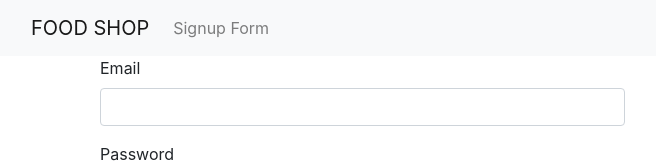
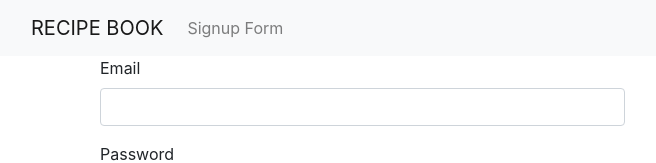
Before and after one commit to AMANJOTSINGH14/recepie-z4iey8, an Angular app: page /auth in a window 1280 px wide. Shown: the top 163 px of the page, without its empty margins (0-656 px from the left). Built offline with nearby package versions, Linux system fonts and the light colour scheme.

Commit message:
1 file modified

```diff
--- a/src/app/header/header.component.html
+++ b/src/app/header/header.component.html
@@ -1,7 +1,7 @@
 
 <nav class="navbar navbar-expand-lg navbar-light bg-light">
 	<div class="container-fluid">
-		<a class="navbar-brand">FOOD SHOP</a>
+		<a class="navbar-brand">RECIPE BOOK</a>
 		<button *ngIf="isAuthenticate"
     class="navbar-toggler"
     type="button"
```
